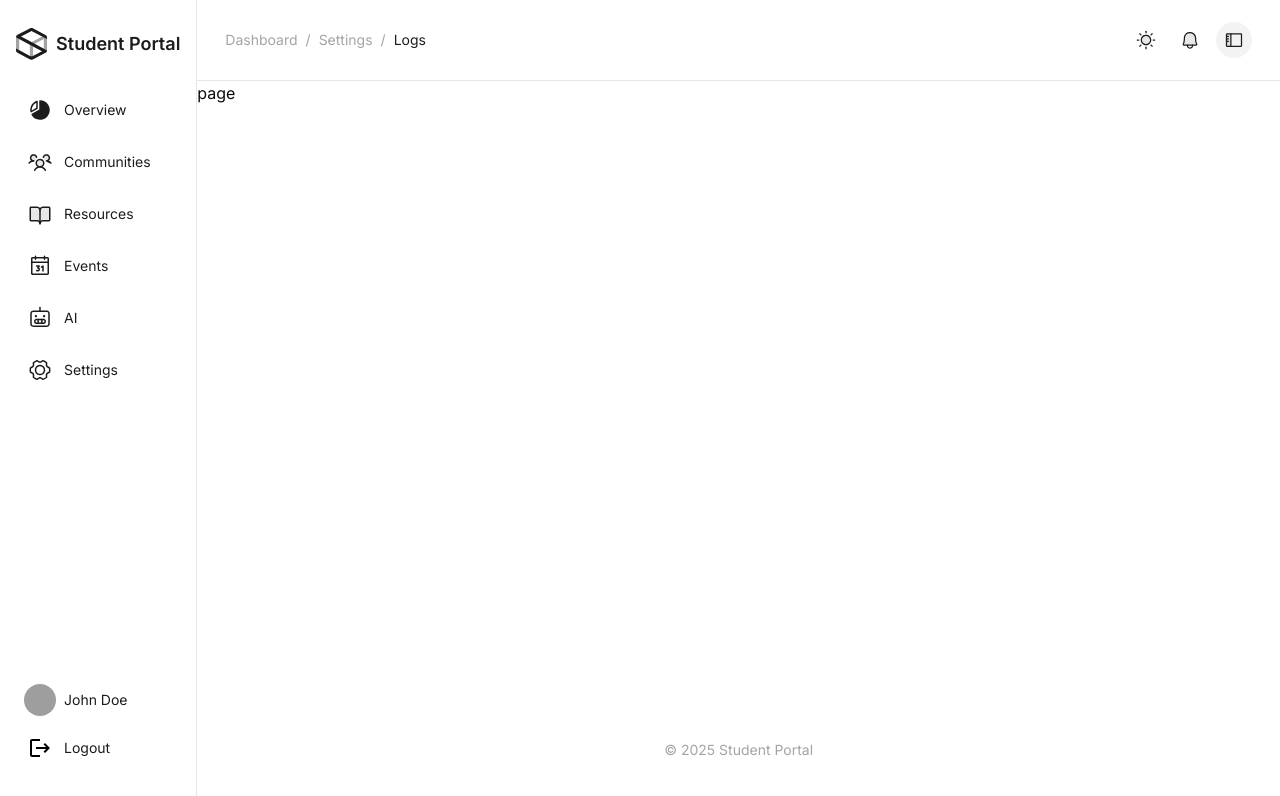
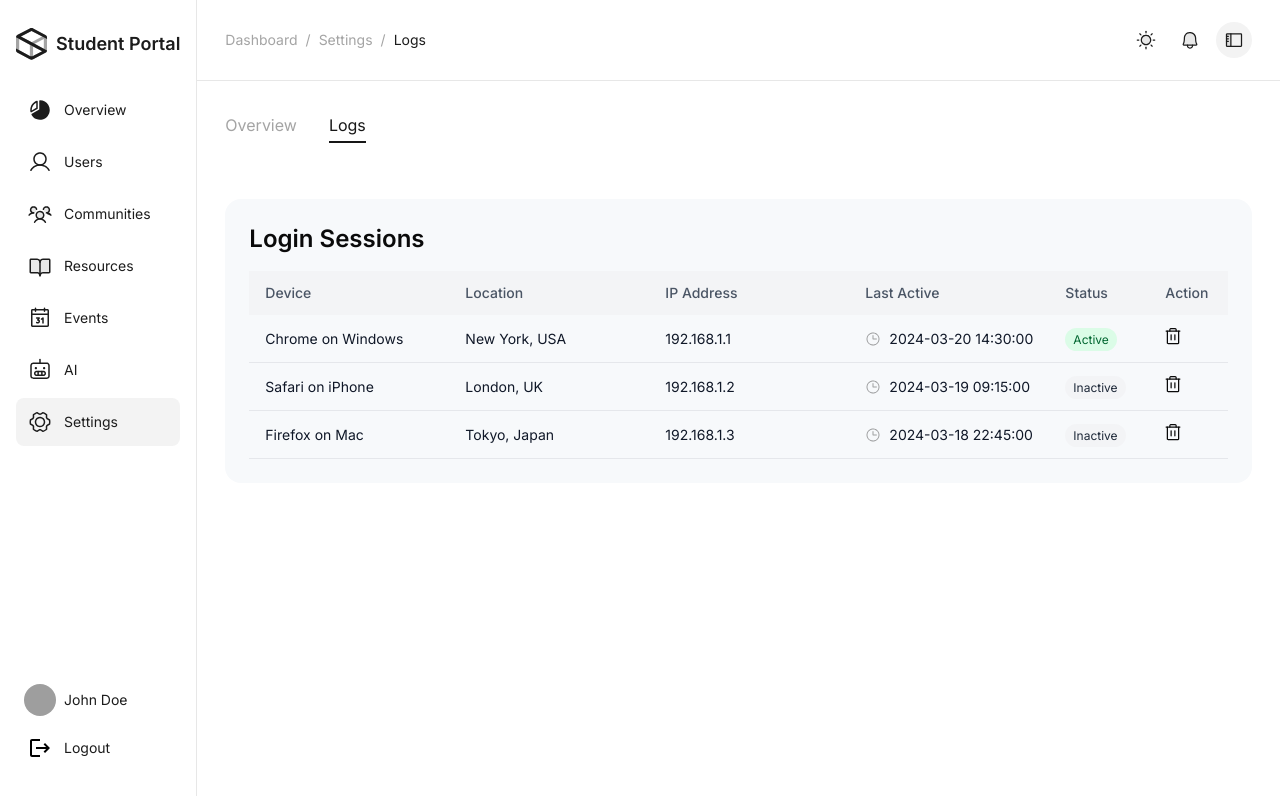
Before and after one commit to StudentPortal-grad/student-portal-web, a Next.js app: page /settings/logs in a window 1280 px wide. Shown: the top 796 px of the page. Built offline with nearby package versions, Linux system fonts and the light colour scheme; grey boxes are pictures that could not be loaded.

Commit message:
layout: settings page (overview page, logs page)

```diff
--- /dev/null
+++ b/app/(main pages)/settings/components/Tabs.tsx
@@ -0,0 +1,32 @@
+"use client";
+import Link from "next/link";
+import { usePathname } from "next/navigation";
+import React from "react";
+
+export default function Tabs() {
+  const pathname = usePathname();
+  return (
+    <div className="mb-14 flex items-center gap-8">
+      <Link
+        href="/settings/overview"
+        className={`block border-b-2 py-1 ${
+          pathname === "/settings/overview"
+            ? "border-primary text-primary"
+            : "text-black-40 border-transparent"
+        }`}
+      >
+        Overview
+      </Link>
+      <Link
+        href="/settings/logs"
+        className={`block border-b-2 py-1 ${
+          pathname === "/settings/logs"
+            ? "border-primary text-primary"
+            : "text-black-40 border-transparent"
+        }`}
+      >
+        Logs
+      </Link>
+    </div>
+  );
+}
--- /dev/null
+++ b/app/(main pages)/settings/layout.tsx
@@ -0,0 +1,11 @@
+import React from "react";
+import Tabs from "./components/Tabs";
+
+export default function layout({ children }: { children: React.ReactNode }) {
+  return (
+    <section className="bg-white p-7">
+      <Tabs />
+      {children}
+    </section>
+  );
+}
--- a/app/(main pages)/settings/logs/page.tsx
+++ b/app/(main pages)/settings/logs/page.tsx
@@ -1,5 +1,156 @@
 import React from "react";
+import Tabs from "../components/Tabs";
+import Image from "next/image";
+
+// Mock data for login sessions
+const mockLoginSessions = [
+  {
+    id: 1,
+    device: "Chrome on Windows",
+    location: "New York, USA",
+    ipAddress: "192.168.1.1",
+    lastActive: "2024-03-20 14:30:00",
+    status: "Active",
+  },
+  {
+    id: 2,
+    device: "Safari on iPhone",
+    location: "London, UK",
+    ipAddress: "192.168.1.2",
+    lastActive: "2024-03-19 09:15:00",
+    status: "Inactive",
+  },
+  {
+    id: 3,
+    device: "Firefox on Mac",
+    location: "Tokyo, Japan",
+    ipAddress: "192.168.1.3",
+    lastActive: "2024-03-18 22:45:00",
+    status: "Inactive",
+  },
+];
 
 export default function page() {
-  return <div>page</div>;
+  return (
+    <div className="flex w-full flex-col gap-2">
+      <div className="bg-primary-light rounded-2xl p-6">
+        <div className="flex items-center gap-2">
+          <Logs />
+        </div>
+      </div>
+    </div>
+  );
 }
+
+function Logs() {
+  return (
+    <div className="flex w-full flex-col gap-4">
+      <h1 className="text-2xl font-semibold">Login Sessions</h1>
+      <div className="overflow-x-auto">
+        <table className="w-full min-w-[1000px] border-collapse">
+          <thead>
+            <tr className="bg-gray-100">
+              <th className="w-[20%] px-4 py-3 text-left text-sm font-medium text-gray-600">
+                Device
+              </th>
+              <th className="w-[20%] px-4 py-3 text-left text-sm font-medium text-gray-600">
+                Location
+              </th>
+              <th className="w-[20%] px-4 py-3 text-left text-sm font-medium text-gray-600">
+                IP Address
+              </th>
+              <th className="w-[20%] px-4 py-3 text-left text-sm font-medium text-gray-600">
+                Last Active
+              </th>
+              <th className="w-[10%] px-4 py-3 text-left text-sm font-medium text-gray-600">
+                Status
+              </th>
+              <th className="w-[10%] px-4 py-3 text-left text-sm font-medium text-gray-600">
+                Action
+              </th>
+            </tr>
+          </thead>
+          <tbody>
+            {mockLoginSessions.map((session) => (
+              <tr
+                key={session.id}
+                className="border-b border-gray-200 hover:bg-gray-50"
+              >
+                <td className="w-[20%] px-4 py-3 text-sm text-gray-900">
+                  {session.device}
+                </td>
+                <td className="w-[20%] px-4 py-3 text-sm text-gray-900">
+                  {session.location}
+                </td>
+                <td className="w-[20%] px-4 py-3 text-sm text-gray-900">
+                  {session.ipAddress}
+                </td>
+                <td className="w-[20%] px-4 py-3 text-sm text-gray-900">
+                  <div className="flex items-center gap-2">
+                    <Image
+                      src="/icons/clock.svg"
+                      alt="clock"
+                      width={16}
+                      height={16}
+                    />
+                    <span>{session.lastActive}</span>
+                  </div>
+                </td>
+                <td className="w-[10%] px-4 py-3 text-sm">
+                  <span
+                    className={`rounded-full px-2 py-1 text-xs ${
+                      session.status === "Active"
+                        ? "bg-green-100 text-green-800"
+                        : "bg-gray-100 text-gray-800"
+                    }`}
+                  >
+                    {session.status}
+                  </span>
+                </td>
+                <td className="w-[10%] px-4 py-3 text-sm">
+                  <button className="group cursor-pointer text-sm font-medium hover:text-red-600">
+                    <CloseSessionIcon />
+                  </button>
+                </td>
+              </tr>
+            ))}
+          </tbody>
+        </table>
+      </div>
+    </div>
+  );
+}
+
+function CloseSessionIcon() {
+  return (
+    <svg
+      xmlns="http://www.w3.org/2000/svg"
+      width="16"
+      height="18"
+      viewBox="0 0 16 18"
+      fill="none"
+      className="transition-colors group-hover:fill-red-600"
+    >
+      <path
+        d="M14.875 3.375H1.125C0.779822 3.375 0.5 3.65482 0.5 4C0.5 4.34518 0.779822 4.625 1.125 4.625H14.875C15.2202 4.625 15.5 4.34518 15.5 4C15.5 3.65482 15.2202 3.375 14.875 3.375Z"
+        fill="currentColor"
+      />
+      <path
+        d="M5.5 7.75V12.75C5.5 13.0952 5.77982 13.375 6.125 13.375C6.47018 13.375 6.75 13.0952 6.75 12.75V7.75C6.75 7.40482 6.47018 7.125 6.125 7.125C5.77982 7.125 5.5 7.40482 5.5 7.75Z"
+        fill="currentColor"
+      />
+      <path
+        d="M9.25 7.75V12.75C9.25 13.0952 9.52982 13.375 9.875 13.375C10.2202 13.375 10.5 13.0952 10.5 12.75V7.75C10.5 7.40482 10.2202 7.125 9.875 7.125C9.52982 7.125 9.25 7.40482 9.25 7.75Z"
+        fill="currentColor"
+      />
+      <path
+        d="M3 15.875V4C3 3.65482 2.72018 3.375 2.375 3.375C2.02982 3.375 1.75 3.65482 1.75 4V15.875C1.75 16.3928 2.11612 16.7589 2.11612 16.7589C2.48223 17.125 3 17.125 3 17.125H13C13.5178 17.125 13.8839 16.7589 13.8839 16.7589C14.25 16.3928 14.25 15.875 14.25 15.875V4C14.25 3.65482 13.9702 3.375 13.625 3.375C13.2798 3.375 13 3.65482 13 4V15.875H3Z"
+        fill="currentColor"
+      />
+      <path
+        d="M4.79918 1.42417C4.25 1.97335 4.25 2.75 4.25 2.75V4C4.25 4.34518 4.52982 4.625 4.875 4.625C5.22018 4.625 5.5 4.34518 5.5 4V2.75C5.5 2.49112 5.68306 2.30806 5.68306 2.30806C5.86612 2.125 6.125 2.125 6.125 2.125H9.875C10.1339 2.125 10.3169 2.30806 10.3169 2.30806C10.5 2.49112 10.5 2.75 10.5 2.75V4C10.5 4.34518 10.7798 4.625 11.125 4.625C11.4702 4.625 11.75 4.34518 11.75 4V2.75C11.75 1.97335 11.2008 1.42417 11.2008 1.42417C10.6517 0.875 9.875 0.875 9.875 0.875H6.125C5.34835 0.875 4.79918 1.42417 4.79918 1.42417Z"
+        fill="currentColor"
+      />
+    </svg>
+  );
+}
--- a/app/(main pages)/settings/overview/page.tsx
+++ b/app/(main pages)/settings/overview/page.tsx
@@ -1,5 +1,81 @@
 import React from "react";
+import Tabs from "../components/Tabs";
 
 export default function page() {
-  return <div>page</div>;
+  return (
+    <div className="flex w-full flex-col gap-2">
+      <div className="bg-primary-light rounded-2xl p-6">
+        <div className="flex items-center gap-2">
+          <ProfileDetails />
+        </div>
+      </div>
+    </div>
+  );
 }
+
+function ProfileDetails() {
+  return (
+    <div className="flex w-full flex-col gap-4">
+      <h1 className="text-2xl font-semibold">Profile Details</h1>
+      <div className="grid max-w-3xl grid-cols-1 gap-4 md:grid-cols-2">
+        <div className="flex flex-col gap-2">
+          <label className="text-sm font-medium text-gray-700">
+            First Name
+          </label>
+          <input
+            type="text"
+            disabled
+            value="John"
+            className="rounded-lg border border-gray-200 bg-white px-3 py-2 text-gray-600"
+          />
+        </div>
+        <div className="flex flex-col gap-2">
+          <label className="text-sm font-medium text-gray-700">Last Name</label>
+          <input
+            type="text"
+            disabled
+            value="Doe"
+            className="rounded-lg border border-gray-200 bg-white px-3 py-2 text-gray-600"
+          />
+        </div>
+        <div className="flex flex-col gap-2">
+          <label className="text-sm font-medium text-gray-700">Email</label>
+          <input
+            type="email"
+            disabled
+            value="john.doe@example.com"
+            className="rounded-lg border border-gray-200 bg-white px-3 py-2 text-gray-600"
+          />
+        </div>
+        <div className="flex flex-col gap-2">
+          <label className="text-sm font-medium text-gray-700">Rule</label>
+          <input
+            type="text"
+            disabled
+            value="Admin"
+            className="rounded-lg border border-gray-200 bg-white px-3 py-2 text-gray-600"
+          />
+        </div>
+        <div className="flex flex-col gap-2">
+          <label className="text-sm font-medium text-gray-700">
+            Contact Phone
+          </label>
+          <input
+            type="tel"
+            disabled
+            value="+1 (555) 123-4567"
+            className="rounded-lg border border-gray-200 bg-white px-3 py-2 text-gray-600"
+          />
+        </div>
+      </div>
+      <div className="mt-4">
+        <button
+          type="button"
+          className="text-black-brand cursor-pointer rounded-lg bg-white px-4 py-2 transition-all duration-200 hover:shadow-md"
+        >
+          Change Password
+        </button>
+      </div>
+    </div>
+  );
+}
--- a/components/navigation/SideBar.tsx
+++ b/components/navigation/SideBar.tsx
@@ -17,36 +17,49 @@ export default function SideBar({ open = true }: { open: boolean }) {
       name: "overview",
       shortcut: "O",
       path: "/overview",
+      acceptedPaths: ["/overview"],
       icon: "/icons/overview.svg",
+    },
+    {
+      name: "Users",
+      shortcut: "U",
+      path: "/users",
+      acceptedPaths: ["/users"],
+      icon: "/icons/users.svg",
     },
     {
       name: "Communities",
       shortcut: "C",
       path: "/communities",
+      acceptedPaths: ["/communities"],
       icon: "/icons/communities.svg",
     },
     {
       name: "Resources",
       shortcut: "R",
       path: "/resources",
+      acceptedPaths: ["/resources"],
       icon: "/icons/resources.svg",
     },
     {
       name: "Events",
       shortcut: "E",
       path: "/events",
+      acceptedPaths: ["/events"],
       icon: "/icons/events.svg",
     },
     {
       name: "AI",
       shortcut: "A",
       path: "/ai",
+      acceptedPaths: ["/ai"],
       icon: "/icons/ai.svg",
     },
     {
       name: "Settings",
       shortcut: "S",
       path: "/settings/overview",
+      acceptedPaths: ["/settings/overview", "/settings/logs"],
       icon: "/icons/settings.svg",
     },
   ];
@@ -56,6 +69,13 @@ export default function SideBar({ open = true }: { open: boolean }) {
   useEffect(() => {
     const cleanup = useKeyboardShortcut({ key: "O", alt: true }, () => {
       router.push("/overview");
+    });
+    return cleanup;
+  }, []);
+
+  useEffect(() => {
+    const cleanup = useKeyboardShortcut({ key: "U", alt: true }, () => {
+      router.push("/users");
     });
     return cleanup;
   }, []);
@@ -120,7 +140,7 @@ export default function SideBar({ open = true }: { open: boolean }) {
           >
             <Link
               href={page.path}
-              className={`hover:bg-black-5 flex items-center gap-3 rounded-[8px] p-3 transition-colors duration-300 ${pathname === page.path ? "bg-black-5" : ""}`}
+              className={`hover:bg-black-5 flex items-center gap-3 rounded-[8px] p-3 transition-colors duration-300 ${page.acceptedPaths.includes(pathname) ? "bg-black-5" : ""}`}
             >
               <Image src={page.icon} alt={page.name} width={24} height={24} />
               {open ? (
```
Also changed, not shown: public/icons/clock.svg (added), public/icons/delete.svg (added).
